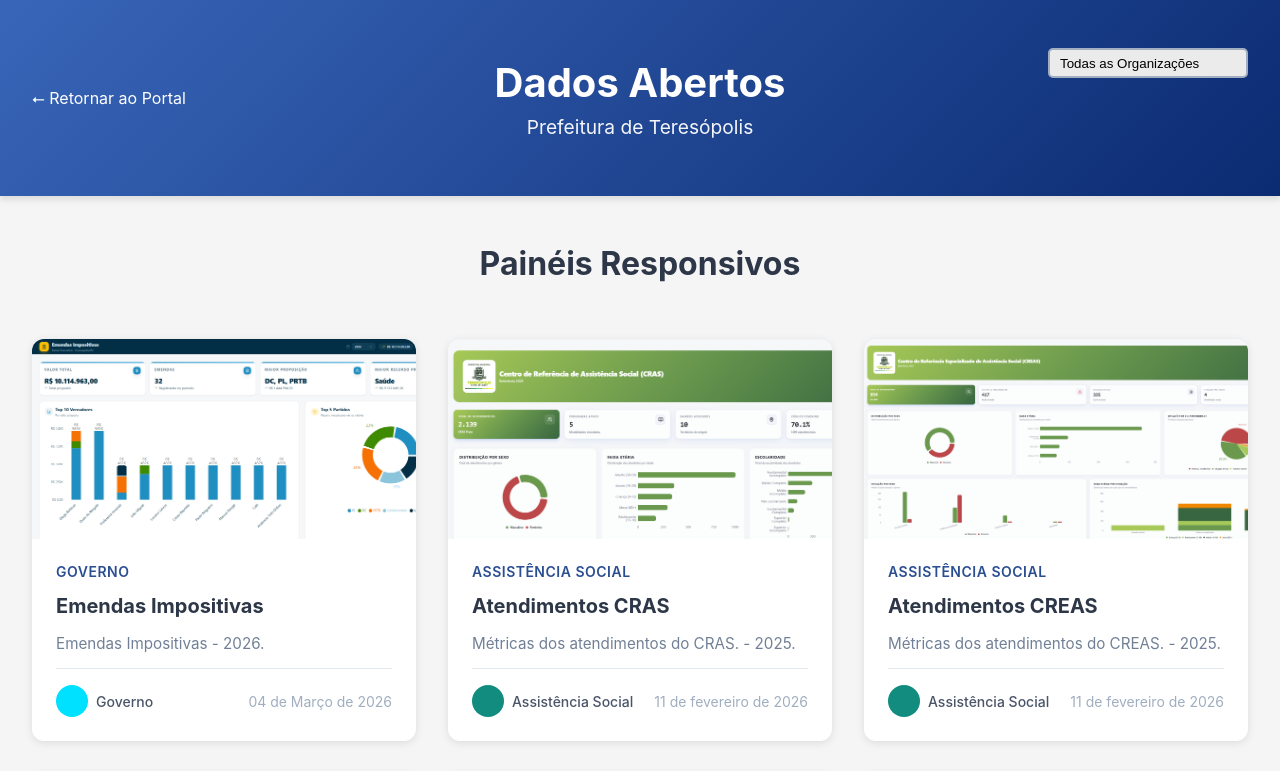
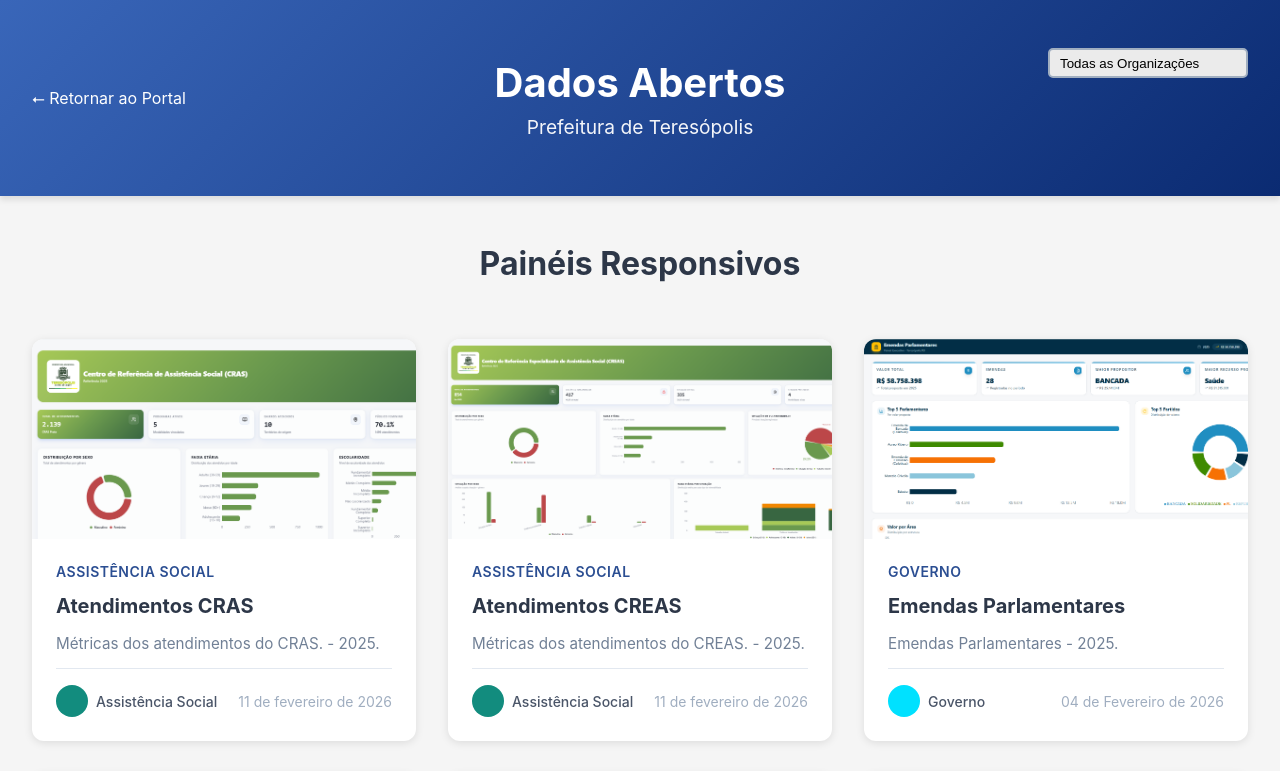
Before and after one commit to CiTecTeresopolis/Pain-is-Responsivos, a React (Vite) app: page / in a window 1280 px wide. Shown: the top 771 px of the page. Built offline with nearby package versions, Linux system fonts and the light colour scheme; grey boxes are pictures that could not be loaded.

Commit message:
manutenção

```diff
--- a/src/App.tsx
+++ b/src/App.tsx
@@ -172,18 +172,18 @@
       link: "https://dashboard-cras-2025.vercel.app/",
       cor: "#128C7E",
     },
-    {
-      id: 15,
-      categoria: "Governo",
-      titulo: "Emendas Impositivas",
-      descricao:
-        "Emendas Impositivas - 2026.",
-      autor: "Governo",
-      data: "04 de Março de 2026",
-      capa: "/emendas-impositivas.png",
-      link: "https://emendas-impositivas-teresopolis.vercel.app/",
-      cor: "#00e1ff",
-    },
+    // {
+    //   id: 15,
+    //   categoria: "Governo",
+    //   titulo: "Emendas Impositivas",
+    //   descricao:
+    //     "Emendas Impositivas - 2026.",
+    //   autor: "Governo",
+    //   data: "04 de Março de 2026",
+    //   capa: "/emendas-impositivas.png",
+    //   link: "https://emendas-impositivas-teresopolis.vercel.app/",
+    //   cor: "#00e1ff",
+    // },
   ];
 
   const filterPainels = () => {
```
